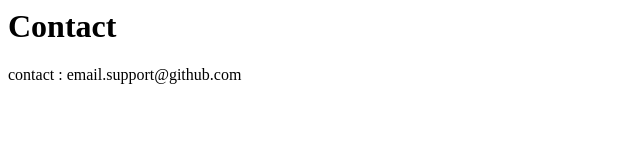
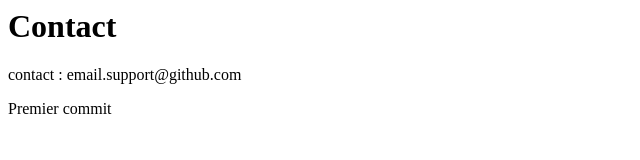
Before and after one commit to HammamiNihed/exercice, a plain HTML site: page index.html in a window 1280 px wide. Shown: the whole page, without its empty margins (0-640 px from the left). Drawn offline with Linux system fonts and the light colour scheme.

Commit message:
commit pour la braanch master

```diff
--- a/index.html
+++ b/index.html
@@ -1,5 +1,6 @@
 <div id="footer">
     <h1>Contact</h1>
     contact : email.support@github.com
+    <p>Premier commit</p>
 
 </div>
```
